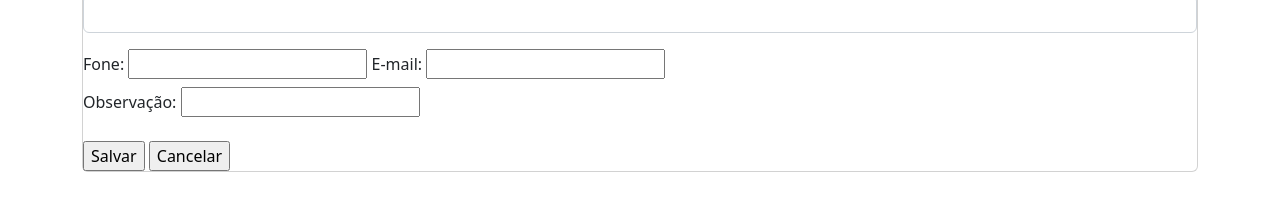
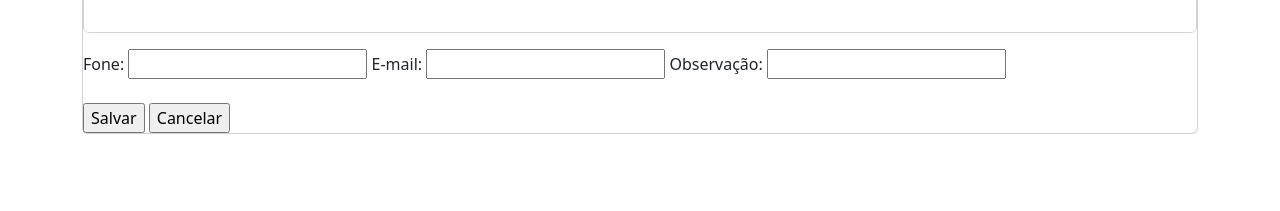
Before and after one commit to LeticiaSBorges/contatos_supabase, a plain HTML site: page index.html in a window 1280 px wide. Both pictures are taken after a click on the button "Novo". Shown: the part 269-480 px from the top of the page. Drawn offline with nearby package versions, Linux system fonts and the light colour scheme; no server answers.

Commit message:
Incluindo campo observação
Incluindo campo observação

```diff
--- a/index.html
+++ b/index.html
@@ -40,9 +40,8 @@
                         <label for="input-email" class="form-label">E-mail: </label>
                         <input type="email" name="email" id="input-email" class="form-label">
 
-                        <br>
-                        <label for="input-obs" class="form-label">Observação: </label>
-                        <input type="text" name="obs" id="input-obs" class="form-label">
+                        <label for="input-observacao" class="form-label">Observação: </label>
+                        <input type="text" name="observacao" id="input-observacao" class="form-label">
                     </div>
                     <input type="button" id="btn-salvar" value="Salvar">
                     <input type="button" id="btn-cancelar" value="Cancelar">
@@ -78,6 +77,7 @@
                                     '<td>' + contato.nome + '</td>' +
                                     '<td>' + contato.telefone + '</td>' +
                                     '<td>' + contato.email + '</td>' +
+                                    '<td>' + contato.observacao + '</td>' +
                                     '<td>'+ contato.dtcontato + '</td>'+
                                     '<td><i class="bi bi-pencil-fill" onclick="editarContato(' + contato.id + ',\'' + contato.nome + '\',\'' + contato.telefone + '\',\'' + contato.email + '\',\'' + contato.dtcontato + '\');"></i></td>' +
                                     '<td><i class="bi bi-trash-fill" onclick="apagarContato(' + contato.id + ');"></i></td>' +
@@ -111,7 +111,7 @@
                 } // fim confirm
             };
 
-            let editarContato = (id, nome, telefone, email) => {
+            let editarContato = (id, nome, telefone, observacao, email) => {
                 editando = true;
                 idContatoEditando = id;
                 $('#form-titulo').html('Editar Contato');
@@ -119,6 +119,7 @@
                 $('#input-nome').val(nome.toUpperCase());
                 $('#input-telefone').val(telefone);
                 $('#input-email').val(email);
+                $('#input-obs').val(observacao);
                 $('#input-dtcontato').val(dtcontato);
             };
 
@@ -146,7 +147,7 @@
                     nome: $('#input-nome').val().toUpperCase(),
                     telefone: $('#input-telefone').val(),
                     email: $('#input-email').val(),
-                    obs:$('#input-obs').val(),
+                    obs:$('#input-obs').val().toUpperCase(),
                     dtcontato:new Date().toISOString()
                 };
 
```
